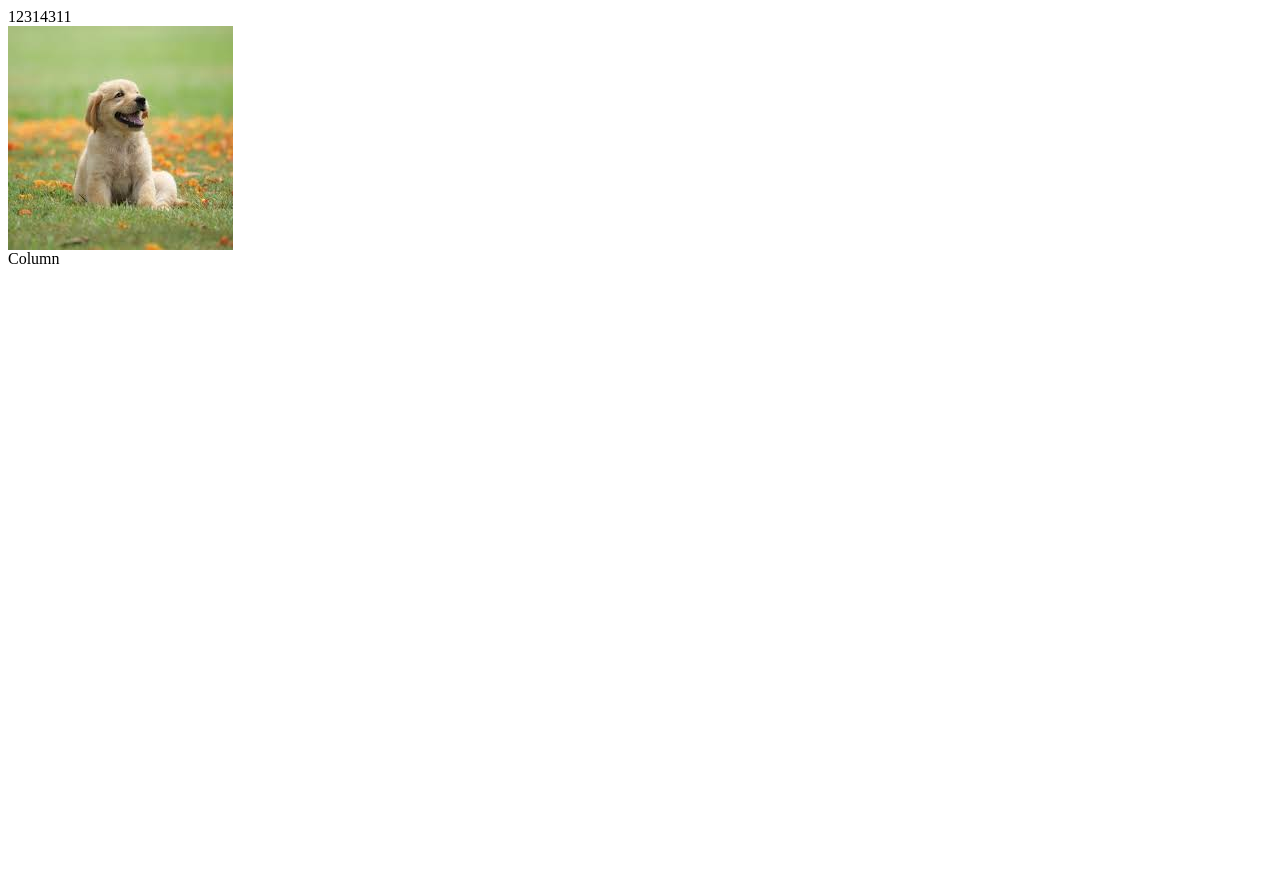
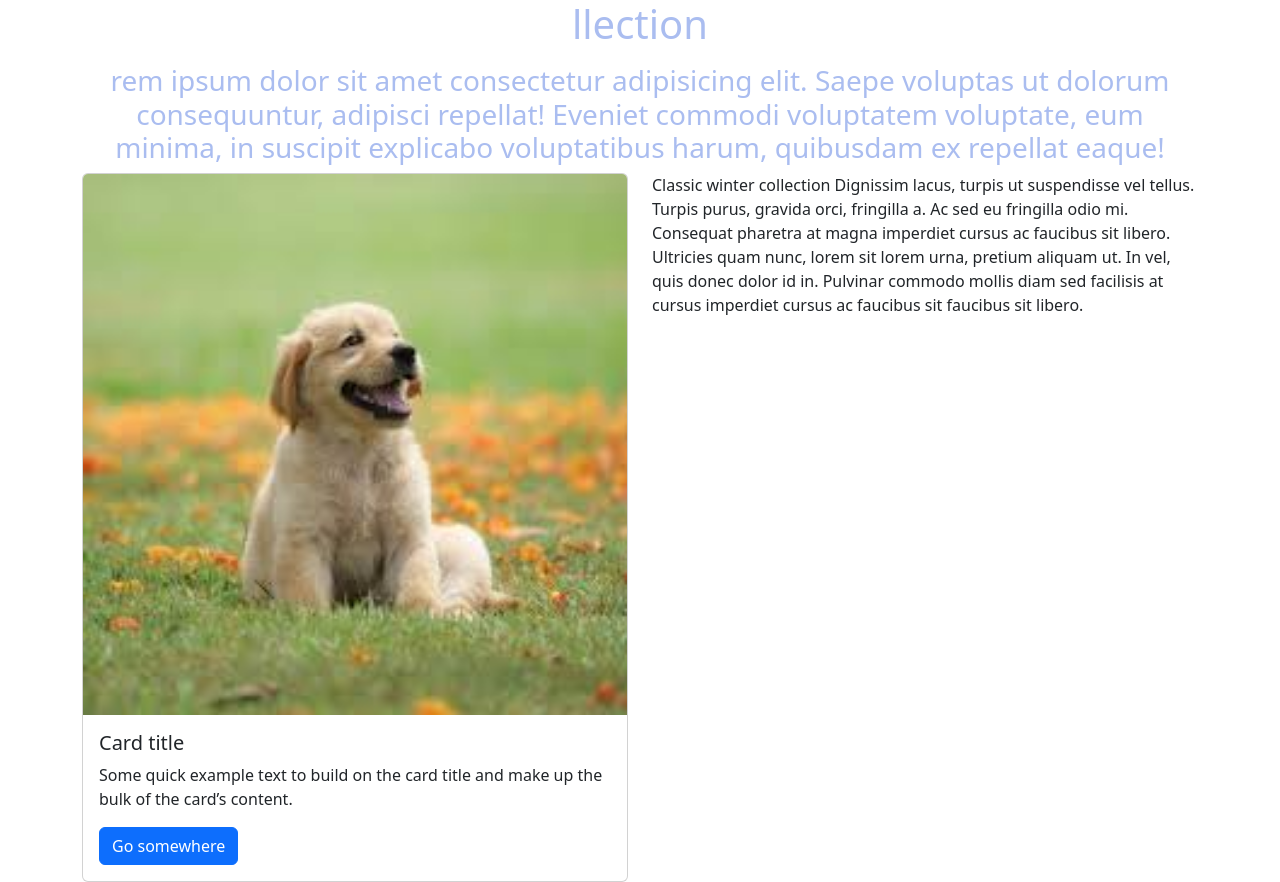
Before and after one commit to 1234qwersax/1113211014, a plain HTML site: page index1.html in a window 1280 px wide. Before the commit the page ends 800 px from the top, so only its background shows below. Drawn offline with nearby package versions, Linux system fonts and the light colour scheme.

Commit message:
Update index1.html

```diff
--- a/index1.html
+++ b/index1.html
@@ -1,13 +1,48 @@
+<!DOCTYPE html>
+<html lang="en">
+<head>
+    <meta charset="UTF-8">
+    <meta name="viewport" content="width=device-width, initial-scale=1.0">
+    <link href="https://cdn.jsdelivr.net/npm/bootstrap@5.3.8/dist/css/bootstrap.min.css" rel="stylesheet" integrity="sha384-sRIl4kxILFvY47J16cr9ZwB07vP4J8+LH7qKQnuqkuIAvNWLzeN8tE5YBujZqJLB" crossorigin="anonymous">
+    <title>Document</title>
+    <style>
+        h1 {
+            text-align: center;
+                color: #aabdf0;
+                margin-bottom: 16px;
+            }
+        h3 {
+            text-align: center;
+                color: #aabdf0;
+
+            }
+    </style>
+
+</head>
+<body>
 <div class="container">
-    <div class="row">
-        <div class="col-4">
-                12314311
-        </div>
-        <div class="col-4">
-                    <img src="/image/下載.jpg" alt="我的頭像" class="avatar">
-        </div>
-        <div class="col-4">
-                Column
+  <div class="row">
+    <h1>llection</h1>
+
+    <h3>rem ipsum dolor sit amet consectetur adipisicing elit. Saepe voluptas ut dolorum consequuntur, adipisci repellat! Eveniet commodi voluptatem voluptate, eum minima, in suscipit explicabo voluptatibus harum, quibusdam ex repellat eaque!</h2>
+
+    <div class="col-6">
+        <div class="card" style="">
+            <img src="/image/下載.jpg"class="card-img-top" alt="...">
+            <div class="card-body">
+                <h5 class="card-title">Card title</h5>
+                <p class="card-text">Some quick example text to build on the card title and make up the bulk of the card’s content.</p>
+                <a href="#" class="btn btn-primary">Go somewhere</a>
+            </div>
         </div>
     </div>
+    <div class="col-6">
+      Classic winter collection
+        Dignissim lacus, turpis ut suspendisse vel tellus. Turpis purus, gravida orci, fringilla a. Ac sed eu fringilla odio mi. Consequat pharetra at magna imperdiet cursus ac faucibus sit libero. Ultricies quam nunc, lorem sit lorem urna, pretium aliquam ut. In vel, quis donec dolor id in. Pulvinar commodo mollis diam sed facilisis at cursus imperdiet cursus ac faucibus sit faucibus sit libero.
+    </div>
+  </div>
 </div>
+
+     <script src="https://cdn.jsdelivr.net/npm/bootstrap@5.3.8/dist/js/bootstrap.bundle.min.js" integrity="sha384-FKyoEForCGlyvwx9Hj09JcYn3nv7wiPVlz7YYwJrWVcXK/BmnVDxM+D2scQbITxI" crossorigin="anonymous"></script>
+</body>
+</html>
```
